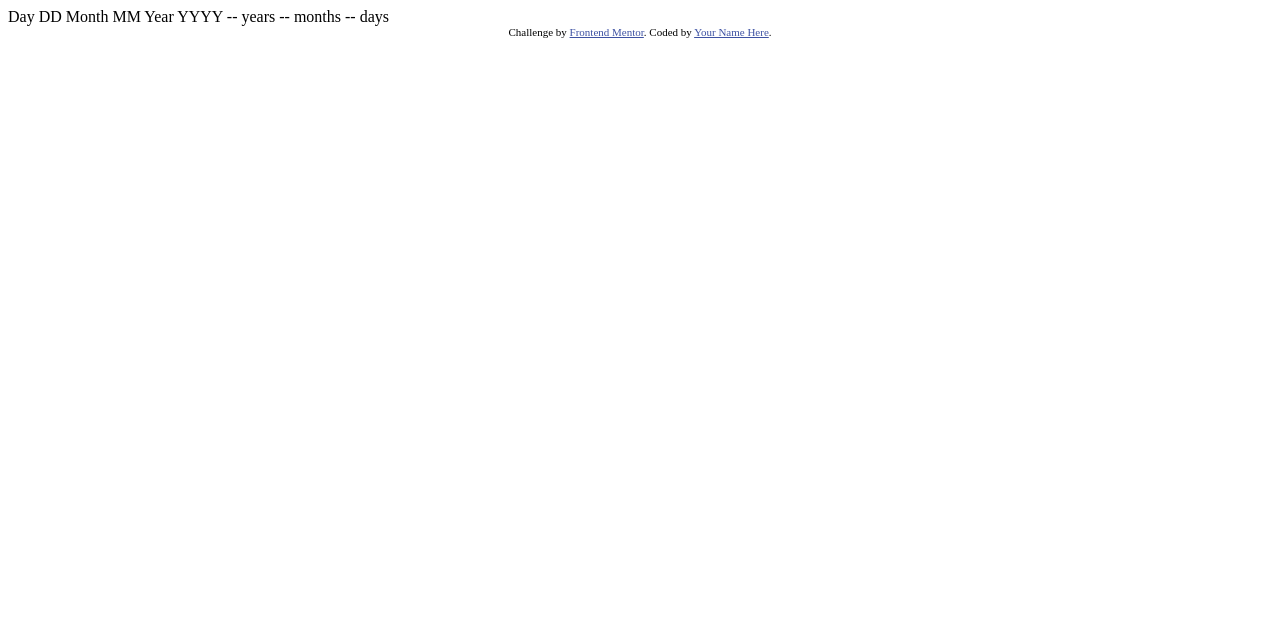
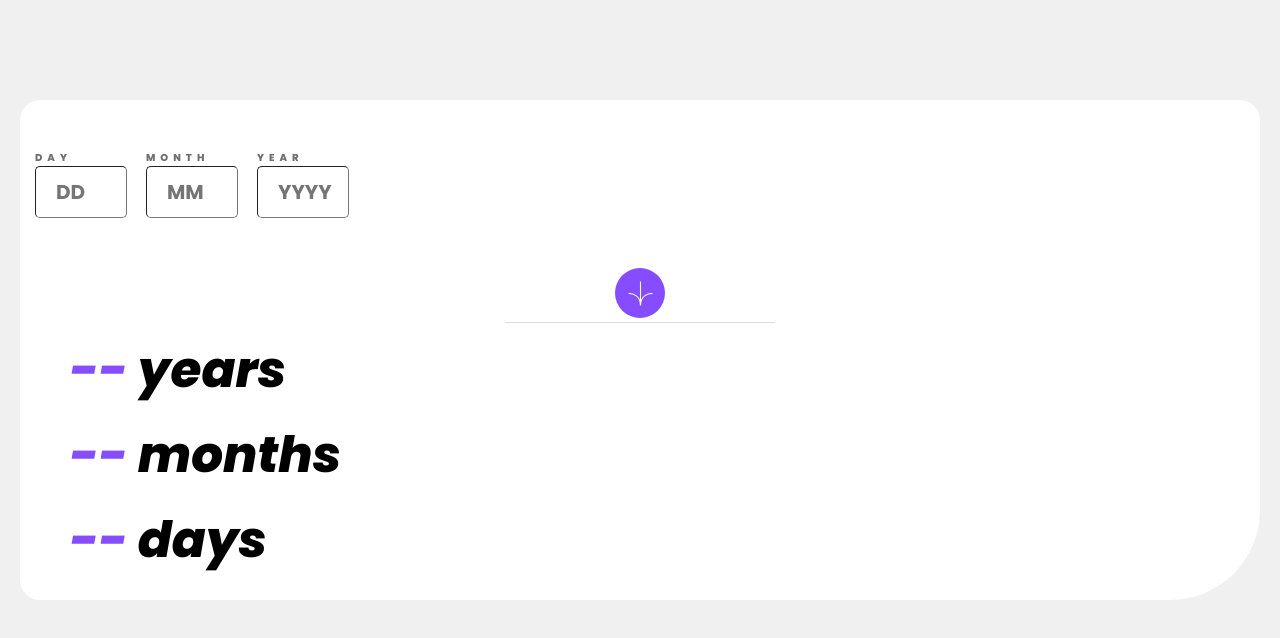
Before and after one commit to Shaurya50211/Age-Calculator, a plain HTML site: page index.html in a window 1280 px wide. Drawn offline with Linux system fonts and the light colour scheme.

Commit message:
feat: added basic structure and style for website

```diff
--- a/index.html
+++ b/index.html
@@ -3,35 +3,51 @@
 <head>
   <meta charset="UTF-8">
   <meta name="viewport" content="width=device-width, initial-scale=1.0"> <!-- displays site properly based on user's device -->
-
+  <link rel="preconnect" href="https://fonts.googleapis.com">
+  <link rel="preconnect" href="https://fonts.gstatic.com" crossorigin>
+  <link href="https://fonts.googleapis.com/css2?family=Poppins:ital,wght@0,100;0,200;0,300;0,400;0,500;0,600;0,700;0,800;0,900;1,100;1,200;1,300;1,400;1,500;1,600;1,700;1,800;1,900&display=swap" rel="stylesheet">
   <link rel="icon" type="image/png" sizes="32x32" href="./assets/images/favicon-32x32.png">
 
-  <title>Frontend Mentor | Age calculator app</title>
+  <link rel="stylesheet" href="style.css">
 
-  <!-- Feel free to remove these styles or customise in your own stylesheet 👍 -->
-  <style>
-    .attribution { font-size: 11px; text-align: center; }
-    .attribution a { color: hsl(228, 45%, 44%); }
-  </style>
+  <title>Age Calculator</title>
 </head>
 <body>
+  <div id="mainDiv">
+    <form>
+      <span>
+        <div class="inputContainer">
+          <div class="inputDesign">
+            <label for="day">Day</label>
+            <input type="number" name="day" id="day" placeholder="DD">
+          </div>
 
-  Day
-  DD
+          <div class="inputDesign">
+            <label for="month">Month</label>
+            <input type="number" name="month" id="month" placeholder="MM">
+          </div>
 
-  Month
-  MM
+          <div class="inputDesign">
+            <label for="year">Year</label>
+            <input type="number" name="year" id="year" placeholder="YYYY">
+          </div>
+        </div>
+      </span>
+      <div id="buttonDiv">
+        <button type="submit"></button>
+        <hr>
+      </div>
+    </form>
 
-  Year
-  YYYY
-
-  -- years
-  -- months
-  -- days
-
-  <div class="attribution">
-    Challenge by <a href="https://www.frontendmentor.io?ref=challenge" target="_blank">Frontend Mentor</a>.
-    Coded by <a href="#">Your Name Here</a>.
+    <h1>
+      <p style="display: inline;">--</p> years
+    </h1>
+    <h1>
+      <p style="display: inline;">--</p> months
+    </h1>
+    <h1>
+      <p style="display: inline;">--</p> days
+    </h1>
   </div>
 </body>
 </html>
--- /dev/null
+++ b/style.css
@@ -0,0 +1,89 @@
+* {
+    margin: 0;
+    padding: 0;
+}
+body {
+    background-color: #f0f0f0;
+}
+
+button:hover {
+    cursor: pointer;
+    background-color: black;
+}
+
+button {
+    transition: background 0.5s;
+    width: 50px;
+    height: 50px;
+    border-radius: 100px;
+    border: none;
+    background-color: #854dff;
+    background-image: url("assets/images/icon-arrow.svg");
+    background-repeat: no-repeat;
+    background-size: 25px 25px;
+    background-position: center;
+    margin-top: 50px;
+    margin-left: calc(50% - 25px);
+}
+
+hr {
+    width: 270px;
+    margin-left: calc(50% - 135px);
+    background-color: #dbdbdb;
+    height: 1px;
+    border: 0;
+}
+
+h1 {
+    font-family: 'Poppins';
+    font-style: italic;
+    font-weight: 800;
+    font-size: 50px;
+    margin-left: 50px;
+    margin-top: 10px;
+}
+
+p {
+    color: #854dff;
+}
+
+
+
+input, label {
+    display:block;
+}
+
+.inputDesign {
+    display: inline-block;
+    margin-top: 50px;
+    margin-left: 15px;
+}
+
+label {
+    font-family: 'Poppins';
+    letter-spacing: 5px;
+    font-size: 10px;
+    font-weight: 800;
+    text-transform: uppercase;
+    color: #707070;
+}
+
+#mainDiv {
+    background-color: white;
+    height: 500px;
+    margin: 20px;
+    margin-top: 100px;
+    border-radius: 20px 20px 90px 20px;
+}
+
+
+input {
+    width: 70px;
+    height: 50px;
+    border-radius: 5px;
+    padding-left: 20px;
+    font-family: 'Poppins';
+    font-weight: 700;
+    border-width: 0.5px;
+    font-size: 20px;
+}
```
Also changed, not shown: assets/fonts/OFL.txt (deleted), assets/fonts/Poppins-Bold.ttf (deleted), assets/fonts/Poppins-BoldItalic.ttf (deleted), assets/fonts/Poppins-ExtraBold.ttf (deleted), assets/fonts/Poppins-ExtraBoldItalic.ttf (deleted), assets/fonts/Poppins-Italic.ttf (deleted), assets/fonts/Poppins-Regular.ttf (deleted).
